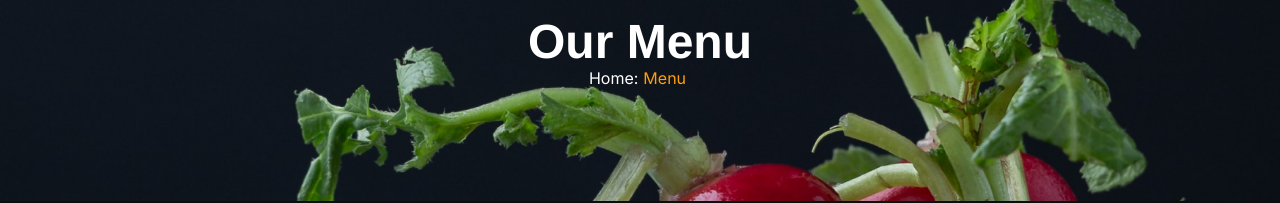
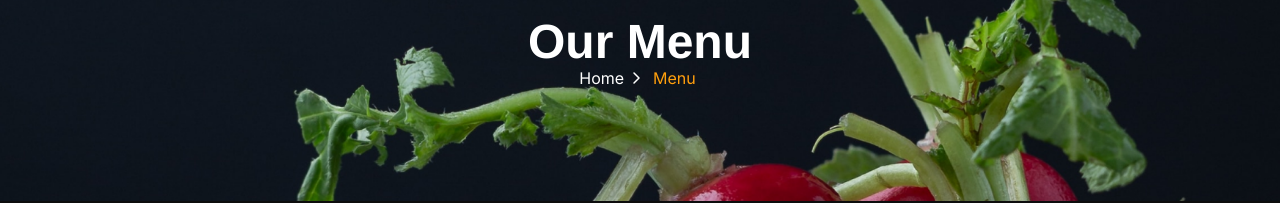
Before and after one commit to Elen-pollyc137/Elite-food-restaurant, a Next.js app: page /menu in a window 1280 px wide. Shown: the part 190-393 px from the top of the page. Built offline with nearby package versions, Linux system fonts and the light colour scheme.

Commit message:
add: Criado um novo componente shoplist

```diff
--- /dev/null
+++ b/src/Components/OurShop/icon/index.jsx
@@ -0,0 +1,21 @@
+function IconCaretRight() {
+  return (
+    <svg
+      xmlns="http://www.w3.org/2000/svg"
+      width="16"
+      height="16"
+      fill="none"
+      viewBox="0 0 16 16"
+    >
+      <path
+        stroke="#fff"
+        strokeLinecap="round"
+        strokeLinejoin="round"
+        strokeWidth="1.5"
+        d="M6 3l5 5-5 5"
+      ></path>
+    </svg>
+  );
+}
+
+export default IconCaretRight;
--- a/src/Components/OurShop/index.jsx
+++ b/src/Components/OurShop/index.jsx
@@ -1,3 +1,4 @@
+import IconCaretRight from "./icon";
 import styles from "./styles.module.scss";
 
 export default function OurShop({ title, link }) {
@@ -6,7 +7,13 @@ export default function OurShop({ title, link }) {
       <div className={styles.box}>
         <h1>{title}</h1>
         <div>
-          <p>Home:</p> <a href="#">{link}</a>
+          <p>
+            Home{" "}
+            <strong>
+              <IconCaretRight />
+            </strong>
+          </p>{" "}
+          <a href="#">{link}</a>
         </div>
       </div>
     </section>
--- a/src/Components/OurShop/styles.module.scss
+++ b/src/Components/OurShop/styles.module.scss
@@ -18,10 +18,15 @@
   align-items: center;
   justify-content: center;
   flex-direction: column;
+
   div {
     display: flex;
+
+    justify-content: center;
+    width: 11rem;
   }
   h1 {
+    display: flex;
     font-family: var(--helvetica);
     font-style: normal;
     font-weight: 700;
@@ -30,7 +35,16 @@
     color: #ffffff;
   }
   p {
+    display: flex;
+    align-items: center;
+
     color: #ffffff;
+    strong {
+      display: flex;
+      align-items: center;
+      justify-content: center;
+      width: 1.5rem;
+    }
   }
   a {
     margin: 0 0.3125rem;
```
